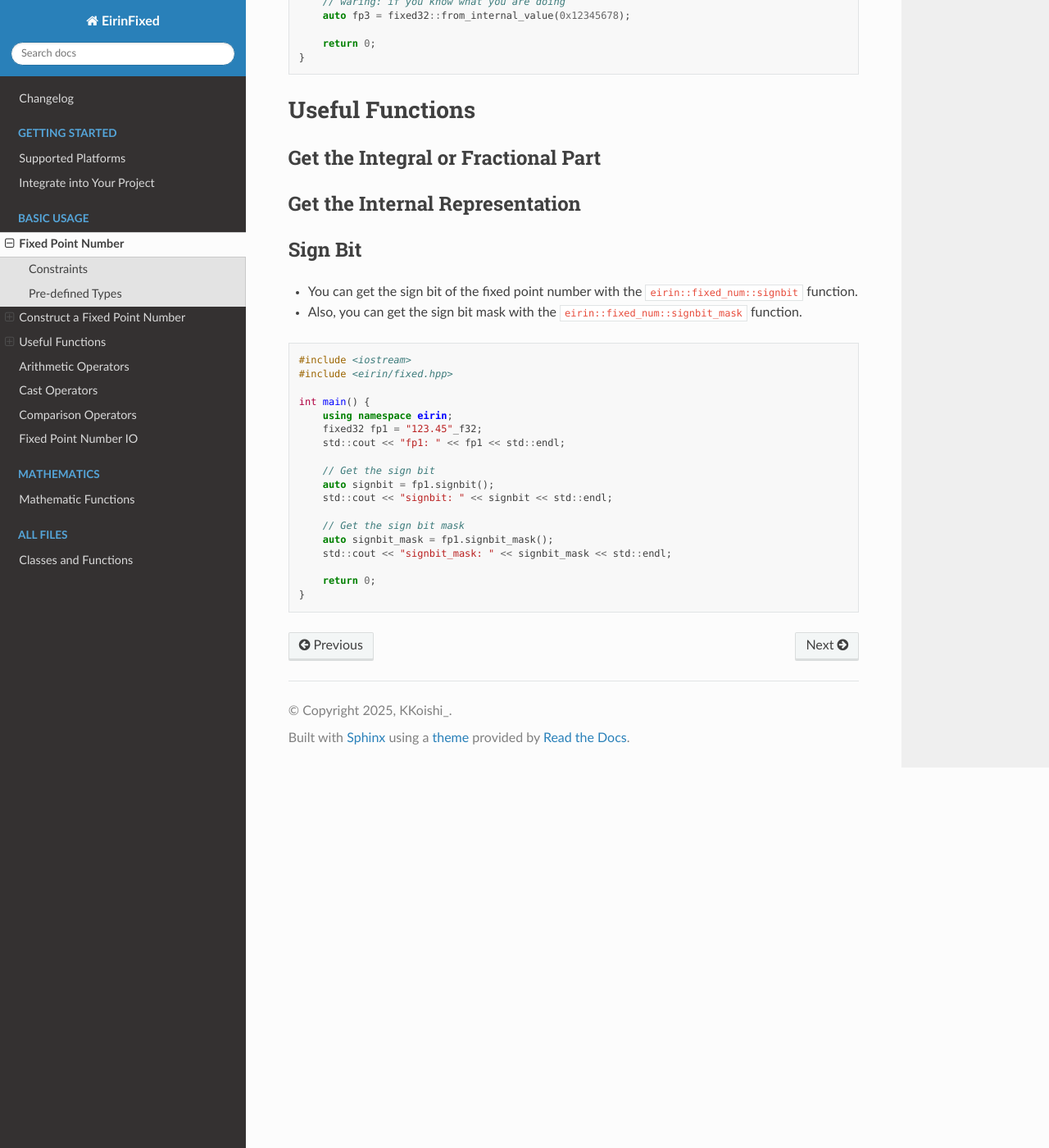
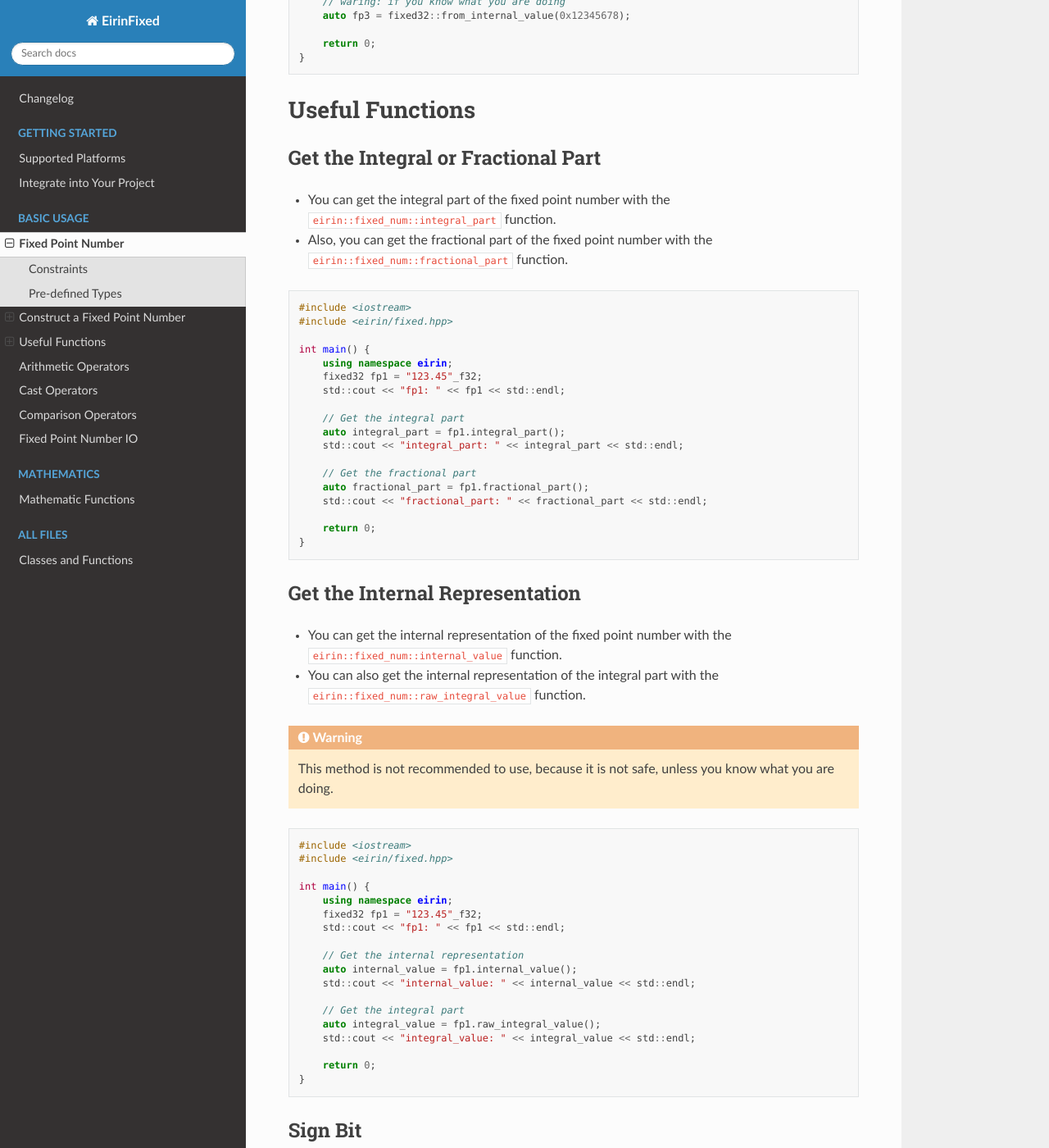
Before and after one commit to Koishi-Satori/EirinFixed, a Sphinx documentation site: the page built from docs/basic.rst, in a window 1280 px wide and 1400 px high, scrolled down 5042 px. Shown: the whole window at 82% size. Built offline with Sphinx 7.4.7 and the Read the Docs theme 3.1.0, drawn with Linux system fonts in a browser that asks for light colours.

Commit message:
update documents

```diff
--- a/docs/basic.rst
+++ b/docs/basic.rst
@@ -230,8 +230,59 @@ Useful Functions
 Get the Integral or Fractional Part
 ------------------------------------------------
 
+- You can get the integral part of the fixed point number with the ``eirin::fixed_num::integral_part`` function.
+- Also, you can get the fractional part of the fixed point number with the ``eirin::fixed_num::fractional_part`` function.
+
+.. code-block:: c++
+
+    #include <iostream>
+    #include <eirin/fixed.hpp>
+
+    int main() {
+        using namespace eirin;
+        fixed32 fp1 = "123.45"_f32;
+        std::cout << "fp1: " << fp1 << std::endl;
+
+        // Get the integral part
+        auto integral_part = fp1.integral_part();
+        std::cout << "integral_part: " << integral_part << std::endl;
+
+        // Get the fractional part
+        auto fractional_part = fp1.fractional_part();
+        std::cout << "fractional_part: " << fractional_part << std::endl;
+
+        return 0;
+    }
+
 Get the Internal Representation
 ------------------------------------------------
+
+- You can get the internal representation of the fixed point number with the ``eirin::fixed_num::internal_value`` function.
+- You can also get the internal representation of the integral part with the ``eirin::fixed_num::raw_integral_value`` function.
+
+.. warning::
+    This method is not recommended to use, because it is not safe, unless you know what you are doing.
+
+.. code-block:: c++
+
+    #include <iostream>
+    #include <eirin/fixed.hpp>
+
+    int main() {
+        using namespace eirin;
+        fixed32 fp1 = "123.45"_f32;
+        std::cout << "fp1: " << fp1 << std::endl;
+
+        // Get the internal representation
+        auto internal_value = fp1.internal_value();
+        std::cout << "internal_value: " << internal_value << std::endl;
+
+        // Get the integral part
+        auto integral_value = fp1.raw_integral_value();
+        std::cout << "integral_value: " << integral_value << std::endl;
+
+        return 0;
+    }
 
 Sign Bit
 ----------------
--- a/docs/start.rst
+++ b/docs/start.rst
@@ -28,6 +28,7 @@ To be noticed that the header file ``parse.hpp`` is not a header-only library, a
     This file is used for formatting the fixed point number with ``PapilioFormat`` library, which is a C++20 format library.
     If you want to use it, you need to include the ``PapilioFormat`` library in your project.
     If you don't need it, you can ignore it.
+
 B. Build and Install with XMake
 -------------------------------
 
```
Also changed, not shown: docs/changelog.rst (+12 -0 lines).
